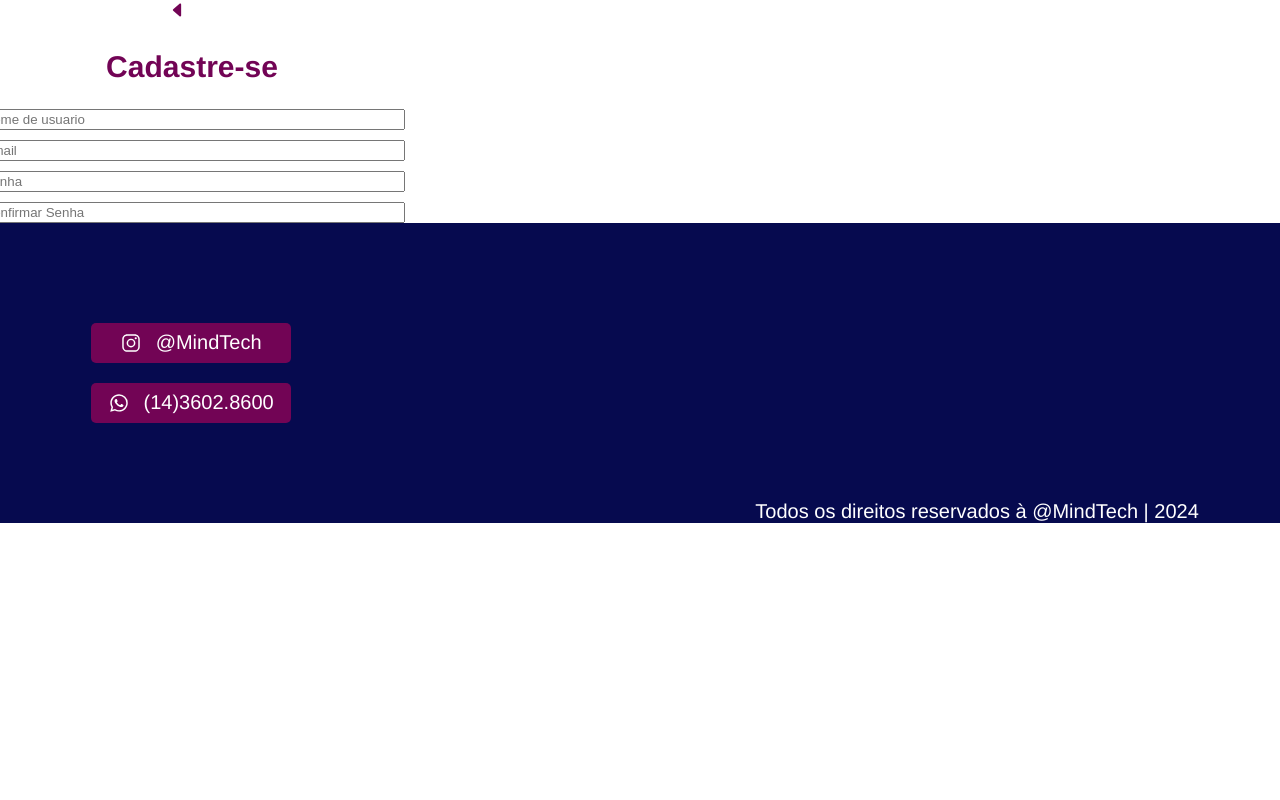
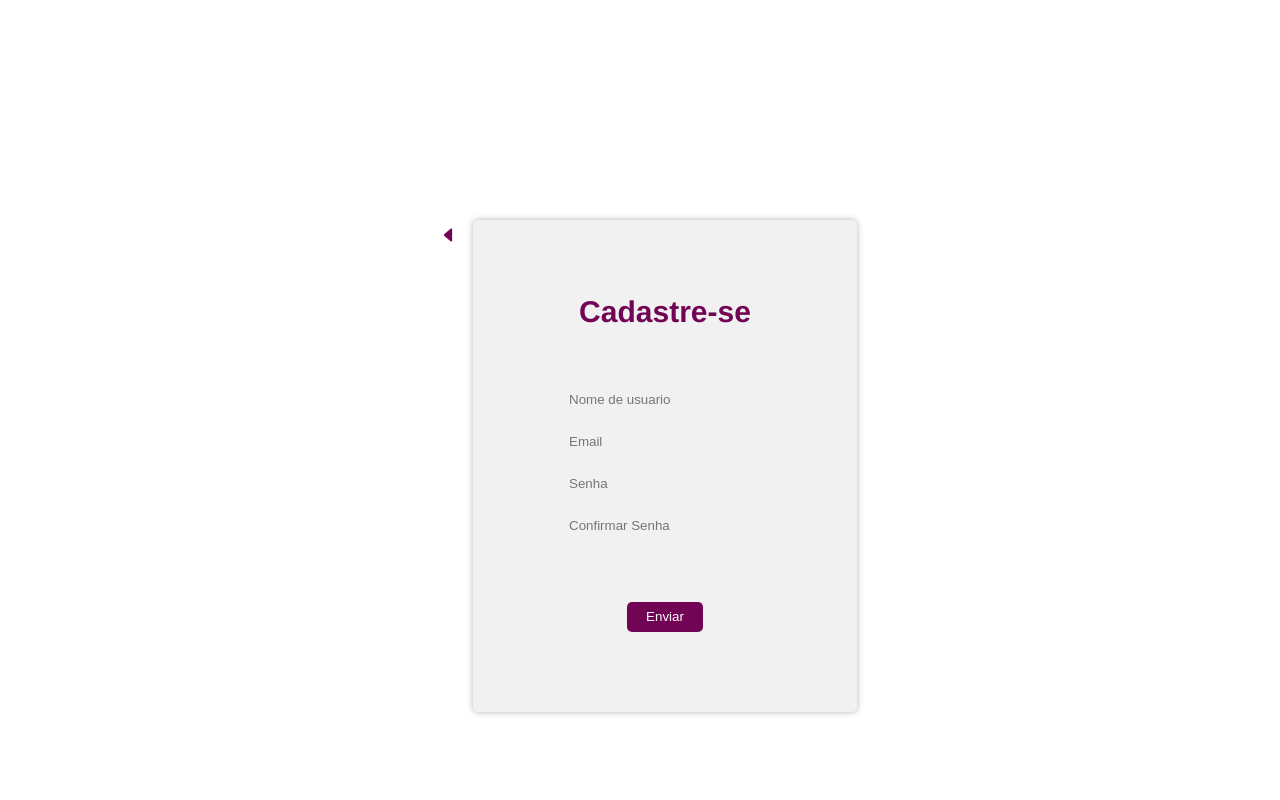
Before and after one commit to Matheus2306/Mindtec, a plain HTML site: page sign_up.html in a window 1280 px wide. Shown: the top 800 px of the page. Drawn offline with nearby package versions, Linux system fonts and the light colour scheme.

Commit message:
finished signup page

```diff
--- a/css/style.css
+++ b/css/style.css
@@ -173,27 +173,67 @@ margin-top: auto;
 
 
 .forms{
+  max-width: 100%;
   display: flex;
   align-items: center;
   justify-content: center;
   width: 30%;
   flex-direction: column;
-
+  background: #f1f1f1;
+  border-radius: 5px;
+  padding: 50px 0;
+  box-shadow: 0 0 6px rgba(0, 0, 0, 0.3);
 }
 
-.forms a{
+#signup a{
+  display: flex;
   color: #720455;
-  width: 50px;
+  width: 30px;
+  height: 30px;
+  align-items: center;
+justify-content: center;
+margin: 0 10px;
 }
 
-.forms form{
+
+
+.forms form {
+
   display: flex;
   flex-direction: column;
   justify-content: center;
   align-items: center;
   gap: 10px;
+  width: 100%;
+  margin: 30px 0;
+  /* border: solid 2px #999; */
 }
 
 .forms h2{
-color: #720455;
+  color: #720455;
 }
+
+.forms input{
+  width: 50%;
+  border: none;
+  height: 30px;
+  background: transparent;
+
+}
+
+#signup{
+  display: flex;
+  justify-content: center;
+  width: 100%;
+  margin: 220px 0;
+}
+
+.forms button{
+  margin: 30px;
+  border-radius: 5px;
+  border: none;
+  background: #720455;
+  color: #fff;
+  width: 20%;
+  height: 30px;
+}
--- a/sign_up.html
+++ b/sign_up.html
@@ -7,20 +7,19 @@
   </head>
   <body>
     <main>
-        <div id="">
-
+      <div id="signup">
+        <a href="index.html"><ion-icon name="caret-back-outline"></ion-icon></a>
         <div class="forms">
-                <a href="index.html"><ion-icon name="caret-back-outline"></ion-icon></a>
-
           <h2>Cadastre-se</h2>
 
           <form action="post">
-                    <input type="text" placeholder="Nome de usuario" size="50px" height="" />
-                    <input type="email" placeholder="Email" size="50px" />
-                    <input type="text" placeholder="Senha" size="50px" />
-                    <input type="text" placeholder="Confirmar Senha" size="50px" />
+            <input type="text" placeholder="Nome de usuario"  />
+            <input type="email" placeholder="Email" />
+            <input type="text" placeholder="Senha" />
+            <input type="text" placeholder="Confirmar Senha"  />
           </form>
           <!-- <h4><small><a href="">redefinir senha</a></small></h4> -->
+          <button id="submit">Enviar</button>
         </div>
       </div>
     </main>
```
Lines whose indentation alone changed are shown as unchanged.
